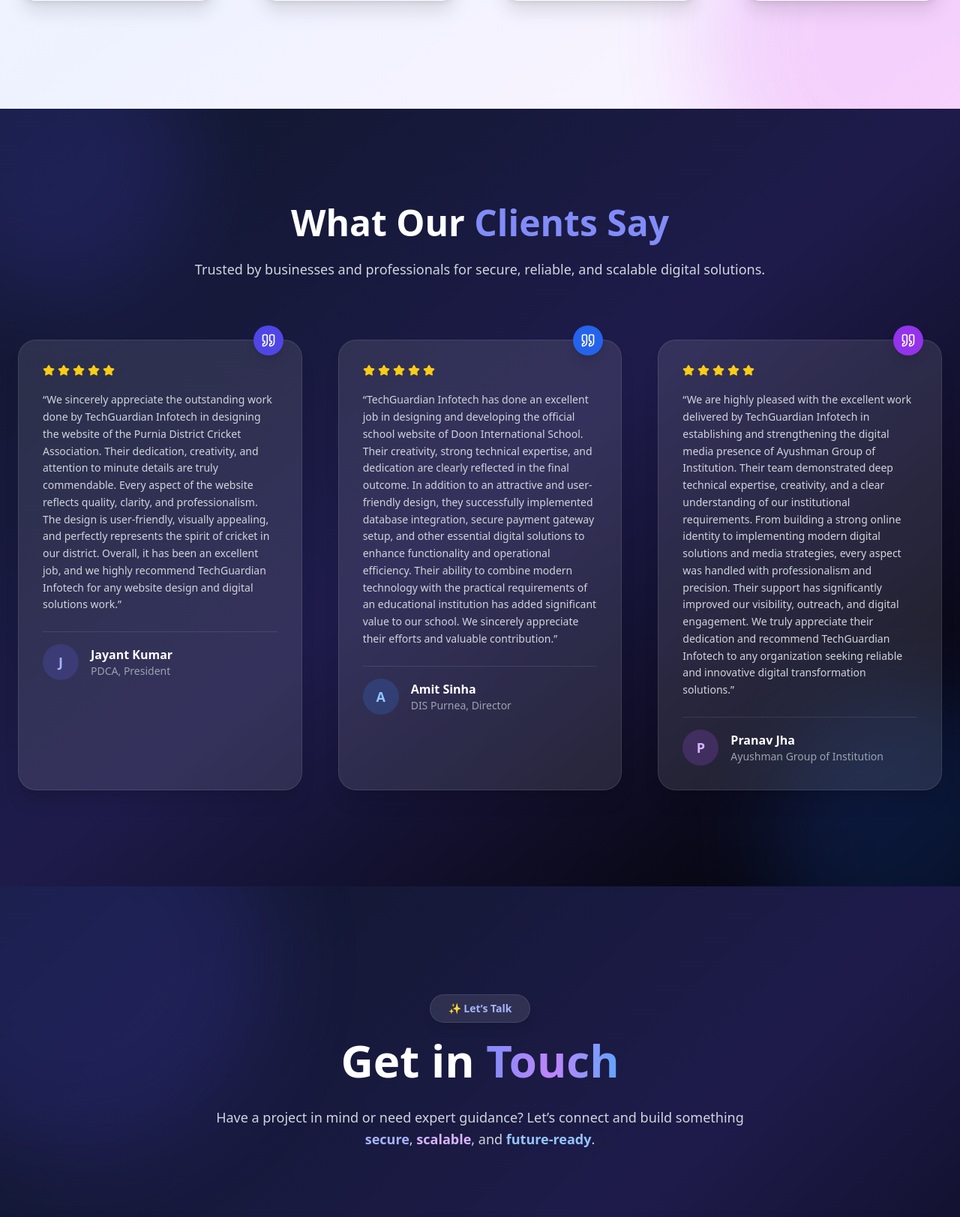
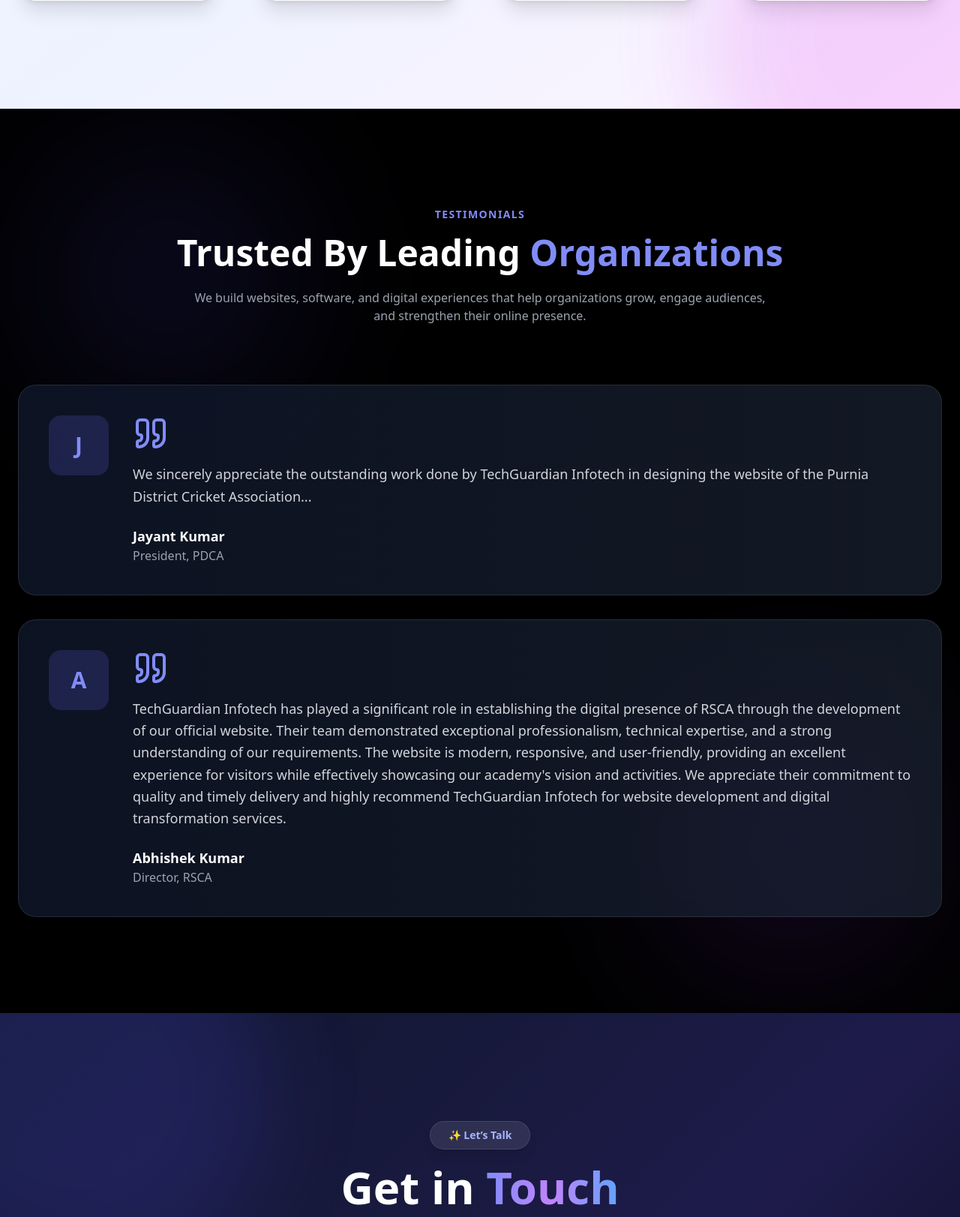
Before and after one commit to techguardianinfotech-design/techguardian-website, a Flask app: page / in a window 1280 px wide. Shown: the part 2810-4433 px from the top of the page at 75% size. Run offline with Flask 3, Linux system fonts and the light colour scheme; some libraries are stand-ins or nearby versions.

Commit message:
changes in the testimonial section

```diff
--- a/templates/index.html
+++ b/templates/index.html
@@ -547,174 +547,122 @@
 </script>
 
 
-<!-- ================= DARK TESTIMONIALS ================= -->
-<section class="relative py-32 bg-gradient-to-br from-slate-900 via-indigo-950 to-black overflow-hidden">
+<section class="py-32 bg-black relative overflow-hidden">
 
-  <!-- Ambient Glow -->
-  <div class="absolute -top-32 -left-32 w-96 h-96 bg-indigo-600 rounded-full blur-3xl opacity-20"></div>
-  <div class="absolute -bottom-32 -right-32 w-96 h-96 bg-blue-600 rounded-full blur-3xl opacity-20"></div>
+  <!-- Background Glow -->
+  <div class="absolute top-0 left-0 w-full h-full">
+    <div class="absolute top-20 left-20 w-72 h-72 bg-indigo-600/20 blur-[120px] rounded-full"></div>
+    <div class="absolute bottom-20 right-20 w-72 h-72 bg-purple-600/20 blur-[120px] rounded-full"></div>
+  </div>
 
   <div class="relative max-w-7xl mx-auto px-6">
 
-    <!-- Heading -->
-    <div class="text-center mb-20 fade-up">
+    <div class="text-center mb-20">
+      <span class="text-indigo-400 uppercase tracking-widest text-sm font-semibold">
+        Testimonials
+      </span>
 
-
-      <h2 class="text-4xl md:text-5xl font-extrabold text-white">
-        What Our <span class="text-indigo-400">Clients Say</span>
+      <h2 class="mt-4 text-5xl font-bold text-white">
+        Trusted By Leading
+        <span class="text-indigo-400">Organizations</span>
       </h2>
 
-      <p class="mt-6 text-lg text-gray-300 max-w-3xl mx-auto">
-        Trusted by businesses and professionals for secure,
-        reliable, and scalable digital solutions.
+      <p class="mt-6 text-gray-400 max-w-3xl mx-auto">
+        We build websites, software, and digital experiences that help
+        organizations grow, engage audiences, and strengthen their online presence.
       </p>
     </div>
 
-    <!-- Testimonials Grid -->
-    <div class="grid grid-cols-1 md:grid-cols-2 lg:grid-cols-3 gap-12">
+    <div class="space-y-8">
 
-      <!-- CARD -->
-      <div class="group relative fade-up">
-        <div class="absolute inset-0 rounded-3xl bg-indigo-500/30 blur-xl
-                    opacity-0 group-hover:opacity-100 transition"></div>
+      <!-- Testimonial Card -->
+      <div class="group bg-gradient-to-r from-slate-900/80 to-slate-800/60
+                  backdrop-blur-xl border border-white/10 rounded-3xl
+                  p-10 hover:border-indigo-500/50 transition-all duration-500">
 
-        <div class="relative h-full rounded-3xl p-8
-                    bg-white/10 backdrop-blur-xl
-                    border border-white/10
-                    shadow-xl
-                    transform transition-all duration-300
-                    group-hover:-translate-y-4 group-hover:shadow-2xl">
+        <div class="flex flex-col lg:flex-row gap-8">
 
-          <!-- Quote -->
-          <div class="absolute -top-5 right-6 w-10 h-10 rounded-full
-                      bg-indigo-600 text-white flex items-center justify-center shadow-lg">
-            <i data-lucide="quote" class="w-5 h-5"></i>
+          <div class="flex-shrink-0">
+            <div class="w-20 h-20 rounded-2xl bg-indigo-500/20
+                        flex items-center justify-center
+                        text-indigo-400 text-3xl font-bold">
+              J
+            </div>
           </div>
 
-          <!-- Stars -->
-          <div class="flex gap-1 mb-5 text-yellow-400">
-            <i data-lucide="star" class="w-4 h-4 fill-yellow-400"></i>
-            <i data-lucide="star" class="w-4 h-4 fill-yellow-400"></i>
-            <i data-lucide="star" class="w-4 h-4 fill-yellow-400"></i>
-            <i data-lucide="star" class="w-4 h-4 fill-yellow-400"></i>
-            <i data-lucide="star" class="w-4 h-4 fill-yellow-400"></i>
+          <div>
+            <i data-lucide="quote"
+               class="w-12 h-12 text-indigo-400 mb-4"></i>
+
+            <p class="text-gray-300 leading-relaxed text-lg">
+              We sincerely appreciate the outstanding work done by
+              TechGuardian Infotech in designing the website of the
+              Purnia District Cricket Association...
+            </p>
+
+            <div class="mt-6">
+              <h4 class="text-white font-semibold text-lg">
+                Jayant Kumar
+              </h4>
+
+              <p class="text-gray-400">
+                President, PDCA
+              </p>
+            </div>
           </div>
 
-          <!-- Message -->
-          <p class="text-gray-300 leading-relaxed mb-6 text-sm">
-            “We sincerely appreciate the outstanding work done by TechGuardian Infotech in designing the website of the Purnia District Cricket Association.
-            Their dedication, creativity, and attention to minute details are truly commendable. Every aspect of the website reflects quality, clarity, and professionalism.
-            The design is user-friendly, visually appealing, and perfectly represents the spirit of cricket in our district.
-            Overall, it has been an excellent job, and we highly recommend TechGuardian Infotech for any website design and digital solutions work.”
-          </p>
-
-          <!-- Client -->
-          <div class="flex items-center gap-4 border-t border-white/10 pt-4">
-            <div class="w-12 h-12 rounded-full bg-indigo-500/20
-                        text-indigo-300 flex items-center justify-center
-                        font-bold text-lg">
-              J
-            </div>
-            <div>
-              <h4 class="font-bold text-white">Jayant Kumar</h4>
-              <p class="text-sm text-gray-400">PDCA, President</p>
-            </div>
-          </div>
         </div>
       </div>
 
-      <!-- CARD -->
-      <div class="group relative fade-up">
-        <div class="absolute inset-0 rounded-3xl bg-blue-500/30 blur-xl
-                    opacity-0 group-hover:opacity-100 transition"></div>
+      <!-- Repeat for Amit Sinha -->
+      <!-- Repeat for Pranav Jha -->
 
-        <div class="relative h-full rounded-3xl p-8
-                    bg-white/10 backdrop-blur-xl
-                    border border-white/10
-                    shadow-xl
-                    transform transition-all duration-300
-                    group-hover:-translate-y-4 group-hover:shadow-2xl">
+      <!-- New RSCA Testimonial -->
+      <div class="group bg-gradient-to-r from-slate-900/80 to-slate-800/60
+                  backdrop-blur-xl border border-white/10 rounded-3xl
+                  p-10 hover:border-indigo-500/50 transition-all duration-500">
 
-          <div class="absolute -top-5 right-6 w-10 h-10 rounded-full
-                      bg-blue-600 text-white flex items-center justify-center shadow-lg">
-            <i data-lucide="quote" class="w-5 h-5"></i>
+        <div class="flex flex-col lg:flex-row gap-8">
+
+          <div class="flex-shrink-0">
+            <div class="w-20 h-20 rounded-2xl bg-indigo-500/20
+                        flex items-center justify-center
+                        text-indigo-400 text-3xl font-bold">
+              A
+            </div>
           </div>
 
-          <div class="flex gap-1 mb-5 text-yellow-400">
-            <i data-lucide="star" class="w-4 h-4 fill-yellow-400"></i>
-            <i data-lucide="star" class="w-4 h-4 fill-yellow-400"></i>
-            <i data-lucide="star" class="w-4 h-4 fill-yellow-400"></i>
-            <i data-lucide="star" class="w-4 h-4 fill-yellow-400"></i>
-            <i data-lucide="star" class="w-4 h-4 fill-yellow-400"></i>
+          <div>
+
+            <i data-lucide="quote"
+               class="w-12 h-12 text-indigo-400 mb-4"></i>
+
+            <p class="text-gray-300 leading-relaxed text-lg">
+              TechGuardian Infotech has played a significant role in
+              establishing the digital presence of RSCA through the
+              development of our official website. Their team demonstrated
+              exceptional professionalism, technical expertise, and a strong
+              understanding of our requirements. The website is modern,
+              responsive, and user-friendly, providing an excellent
+              experience for visitors while effectively showcasing our
+              academy's vision and activities. We appreciate their
+              commitment to quality and timely delivery and highly
+              recommend TechGuardian Infotech for website development and
+              digital transformation services.
+            </p>
+
+            <div class="mt-6">
+              <h4 class="text-white font-semibold text-lg">
+                Abhishek Kumar
+              </h4>
+
+              <p class="text-gray-400">
+                Director, RSCA
+              </p>
+            </div>
+
           </div>
 
-          <p class="text-gray-300 leading-relaxed mb-6 text-sm">
-            “TechGuardian Infotech has done an excellent job in designing and developing the official school website of Doon International School.
-            Their creativity, strong technical expertise, and dedication are clearly reflected in the final outcome.
-            In addition to an attractive and user-friendly design, they successfully implemented database integration, secure payment gateway setup, and other essential digital solutions
-            to enhance functionality and operational efficiency.
-            Their ability to combine modern technology with the practical requirements of an educational institution has added significant value to our school.
-            We sincerely appreciate their efforts and valuable contribution.”
-          </p>
-
-          <div class="flex items-center gap-4 border-t border-white/10 pt-4">
-            <div class="w-12 h-12 rounded-full bg-blue-500/20
-                        text-blue-300 flex items-center justify-center
-                        font-bold text-lg">
-              A
-            </div>
-            <div>
-              <h4 class="font-bold text-white">Amit Sinha</h4>
-              <p class="text-sm text-gray-400">DIS Purnea, Director</p>
-            </div>
-          </div>
-        </div>
-      </div>
-
-      <!-- CARD -->
-      <div class="group relative fade-up">
-        <div class="absolute inset-0 rounded-3xl bg-purple-500/30 blur-xl
-                    opacity-0 group-hover:opacity-100 transition"></div>
-
-        <div class="relative h-full rounded-3xl p-8
-                    bg-white/10 backdrop-blur-xl
-                    border border-white/10
-                    shadow-xl
-                    transform transition-all duration-300
-                    group-hover:-translate-y-4 group-hover:shadow-2xl">
-
-          <div class="absolute -top-5 right-6 w-10 h-10 rounded-full
-                      bg-purple-600 text-white flex items-center justify-center shadow-lg">
-            <i data-lucide="quote" class="w-5 h-5"></i>
-          </div>
-
-          <div class="flex gap-1 mb-5 text-yellow-400">
-            <i data-lucide="star" class="w-4 h-4 fill-yellow-400"></i>
-            <i data-lucide="star" class="w-4 h-4 fill-yellow-400"></i>
-            <i data-lucide="star" class="w-4 h-4 fill-yellow-400"></i>
-            <i data-lucide="star" class="w-4 h-4 fill-yellow-400"></i>
-            <i data-lucide="star" class="w-4 h-4 fill-yellow-400"></i>
-          </div>
-
-          <p class="text-gray-300 leading-relaxed mb-6 text-sm">
-            “We are highly pleased with the excellent work delivered by TechGuardian Infotech in establishing and strengthening the digital media presence of Ayushman Group of Institution.
-            Their team demonstrated deep technical expertise, creativity, and a clear understanding of our institutional requirements.
-            From building a strong online identity to implementing modern digital solutions and media strategies, every aspect was handled with professionalism and precision.
-            Their support has significantly improved our visibility, outreach, and digital engagement.
-            We truly appreciate their dedication and recommend TechGuardian Infotech to any organization seeking reliable and innovative digital transformation solutions.”
-          </p>
-
-          <div class="flex items-center gap-4 border-t border-white/10 pt-4">
-            <div class="w-12 h-12 rounded-full bg-purple-500/20
-                        text-purple-300 flex items-center justify-center
-                        font-bold text-lg">
-              P
-            </div>
-            <div>
-              <h4 class="font-bold text-white">Pranav Jha</h4>
-              <p class="text-sm text-gray-400">Ayushman Group of Institution</p>
-            </div>
-          </div>
         </div>
       </div>
 
```
